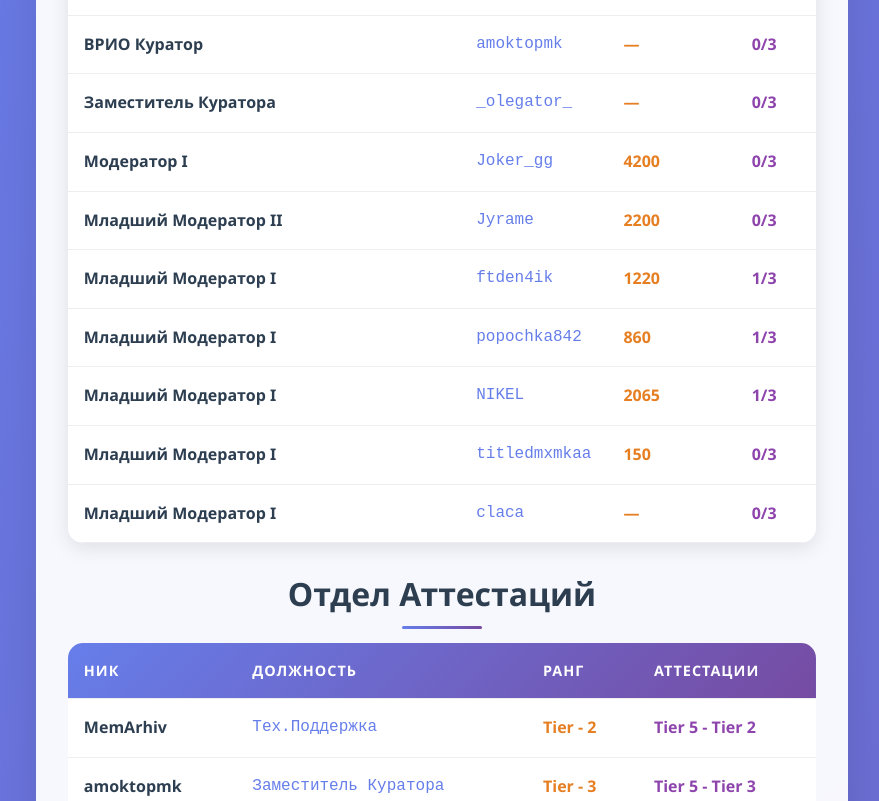
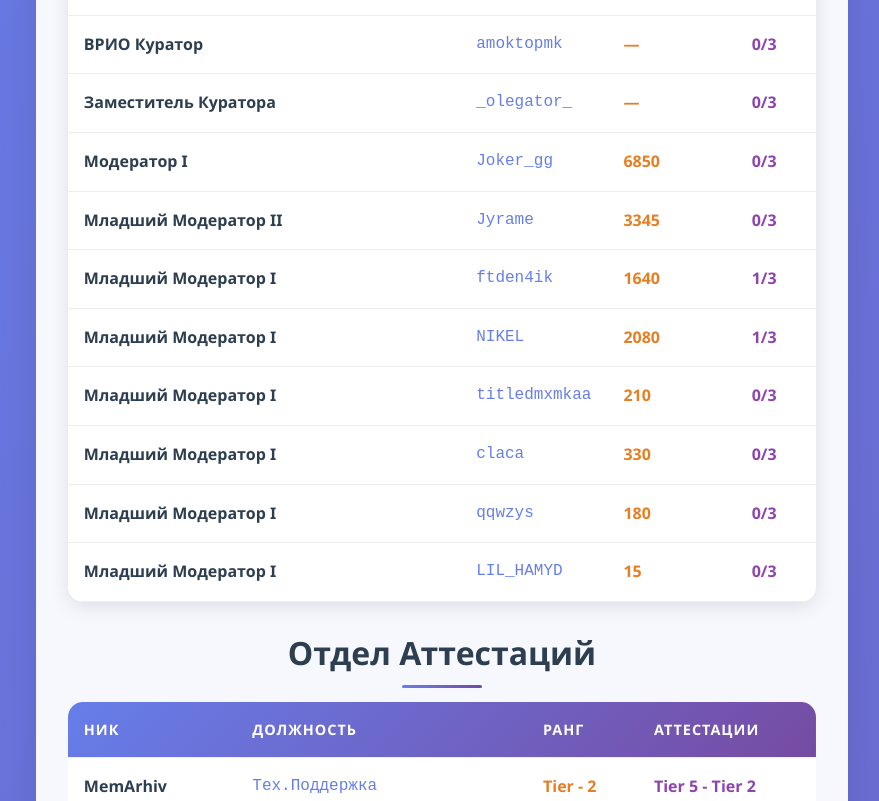
Before and after one commit to evelx-link/adapter, a website built with Vite: page index.html in a window 1280 px wide. Shown: the part 620-1421 px from the top of the page, without its empty margins (198-1077 px from the left). Built offline with nearby package versions, Linux system fonts and the light colour scheme.

Commit message:
Update index.html

```diff
--- a/index.html
+++ b/index.html
@@ -99,43 +99,49 @@
                         <tr>
                             <td class="position">Модератор I</td>
                             <td class="nickname">Joker_gg</td>
-                            <td class="reputation">4200</td>
+                            <td class="reputation">6850</td>
                             <td class="warn">0/3</td>
                         </tr>
                         <tr>
                             <td class="position">Младший Модератор II</td>
                             <td class="nickname">Jyrame</td>
-                            <td class="reputation">2200</td>
+                            <td class="reputation">3345</td>
                             <td class="warn">0/3</td>
                         </tr>
                         <tr>
                             <td class="position">Младший Модератор I</td>
                             <td class="nickname">ftden4ik</td>
-                            <td class="reputation">1220</td>
-                            <td class="warn">1/3</td>
-                        </tr>
-                        <tr>
-                            <td class="position">Младший Модератор I</td>
-                            <td class="nickname">popochka842</td>
-                            <td class="reputation">860</td>
+                            <td class="reputation">1640</td>
                             <td class="warn">1/3</td>
                         </tr>
                         <tr>
                             <td class="position">Младший Модератор I</td>
                             <td class="nickname">NIKEL</td>
-                            <td class="reputation">2065</td>
+                            <td class="reputation">2080</td>
                             <td class="warn">1/3</td>
                         </tr>
                         <tr>
                             <td class="position">Младший Модератор I</td>
                             <td class="nickname">titledmxmkaa</td>
-                            <td class="reputation">150</td>
+                            <td class="reputation">210</td>
                             <td class="warn">0/3</td>
                         </tr>
                         <tr>
                             <td class="position">Младший Модератор I</td>
                             <td class="nickname">claca</td>
-                            <td class="reputation">—</td>
+                            <td class="reputation">330</td>
+                            <td class="warn">0/3</td>
+                        </tr>
+                        <tr>
+                            <td class="position">Младший Модератор I</td>
+                            <td class="nickname">qqwzys</td>
+                            <td class="reputation">180</td>
+                            <td class="warn">0/3</td>
+                        </tr>
+                        <tr>
+                            <td class="position">Младший Модератор I</td>
+                            <td class="nickname">LIL_HAMYD</td>
+                            <td class="reputation">15</td>
                             <td class="warn">0/3</td>
                         </tr>
                     </tbody>
```
